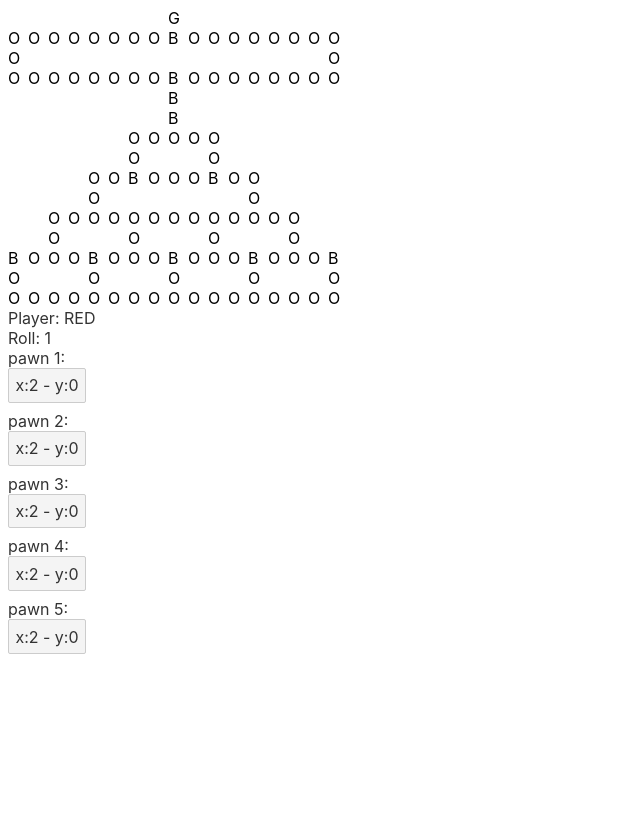
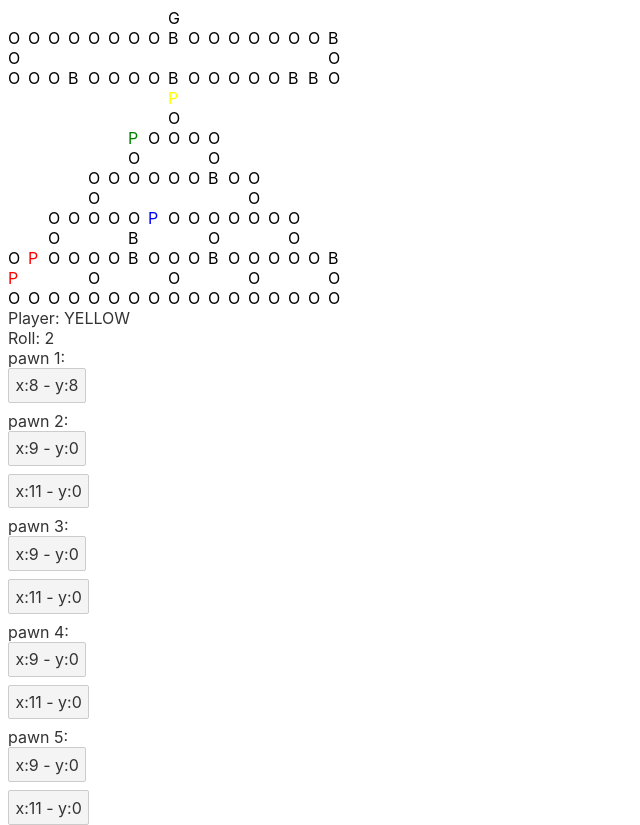
Before and after one commit to OskarDamkjaer/malefizent, a Svelte app: page / in a window 1280 px wide. Shown: the whole page, without its empty margins (0-640 px from the left). Before the commit the page ends 800 px from the top, so only its background shows below. Built offline with nearby package versions, Linux system fonts and the light colour scheme.

Commit message:
Add simple bot

```diff
--- a/src/App.svelte
+++ b/src/App.svelte
@@ -4,12 +4,28 @@
     doTurn,
     posContainsPawn,
     prepareTurn,
+    access,
   } from "./game";
   import Spot from "./Spot.svelte";
   let state = createGameState();
   $: possibleTurns = prepareTurn(state);
   $: console.log(state);
   $: console.log(possibleTurns);
+  const interval = setInterval(() => {
+    const moves = [1, 2, 3, 4, 5].flatMap((nbr) =>
+      possibleTurns.moves[nbr].map((pos) => ({ pawnNumber: nbr, move: pos }))
+    );
+    const bestMove = moves.sort(
+      (a, b) =>
+        access(state.field, a.move).goalDistance -
+        access(state.field, b.move).goalDistance
+    );
+    const random = moves[Math.floor(Math.random() * moves.length)];
+    state = doTurn(state, bestMove[0]);
+    if (state.winner) {
+      clearInterval(interval);
+    }
+  }, 100);
 </script>
 
 <main>
@@ -20,6 +36,9 @@
       {/each}
     </div>
   {/each}
+  {#if state.winner}
+    <div>WINNER: {state.winner}</div>
+  {/if}
   <div>Player: {possibleTurns.player}</div>
   <div>Roll: {state.diceRoll}</div>
   {#each [1, 2, 3, 4, 5] as pawnNbr}
--- a/src/game.ts
+++ b/src/game.ts
@@ -302,6 +302,7 @@ export function doTurn(state: GameState, chosenTurn: ChosenTurn): GameState {
   );
   if (!isLegalMove) {
     // skip turn
+    // TODO this should do random turn as players are not allowed to skip turns
     return { field, pawns, turn: turn + 1, diceRoll: roll() };
   }
 
```
